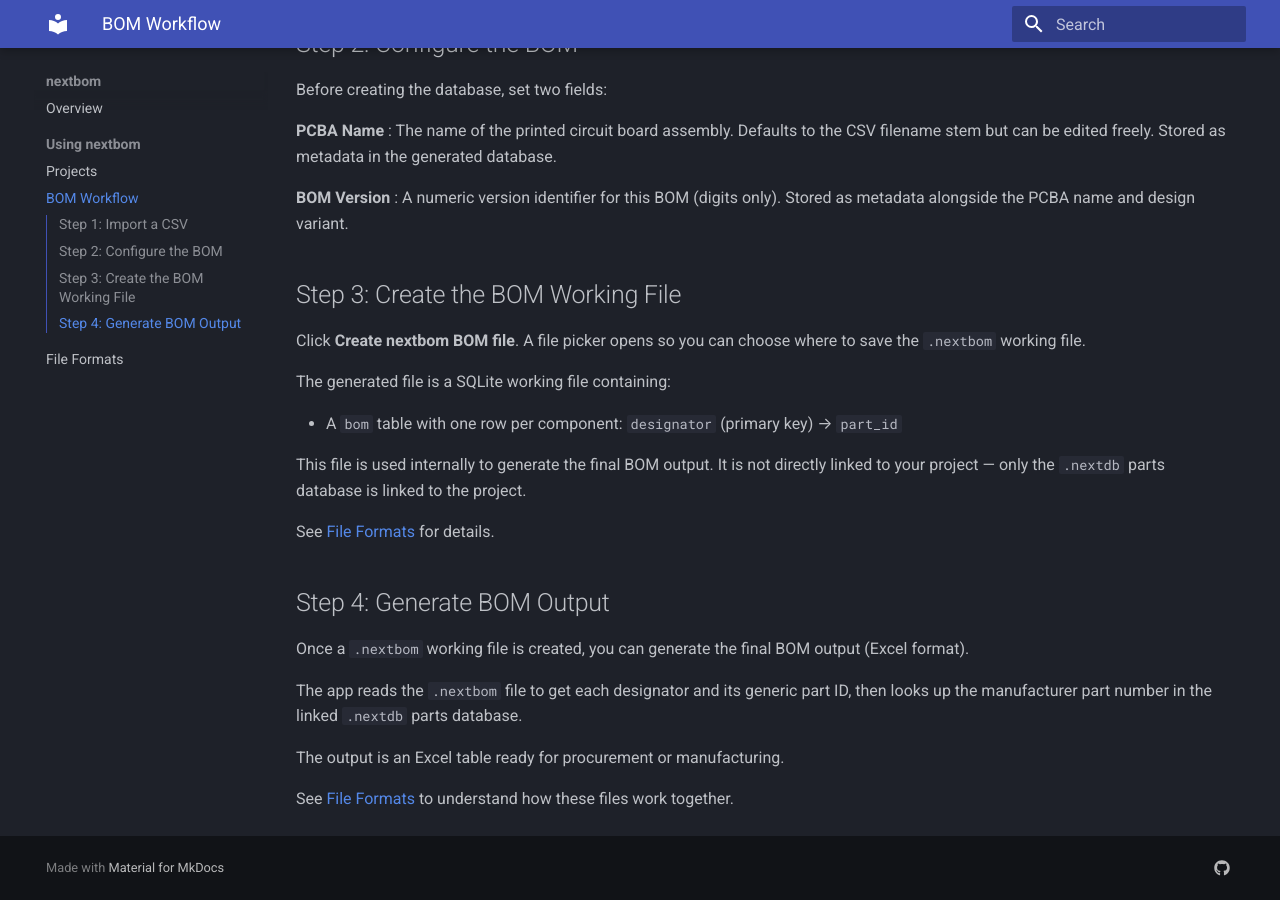
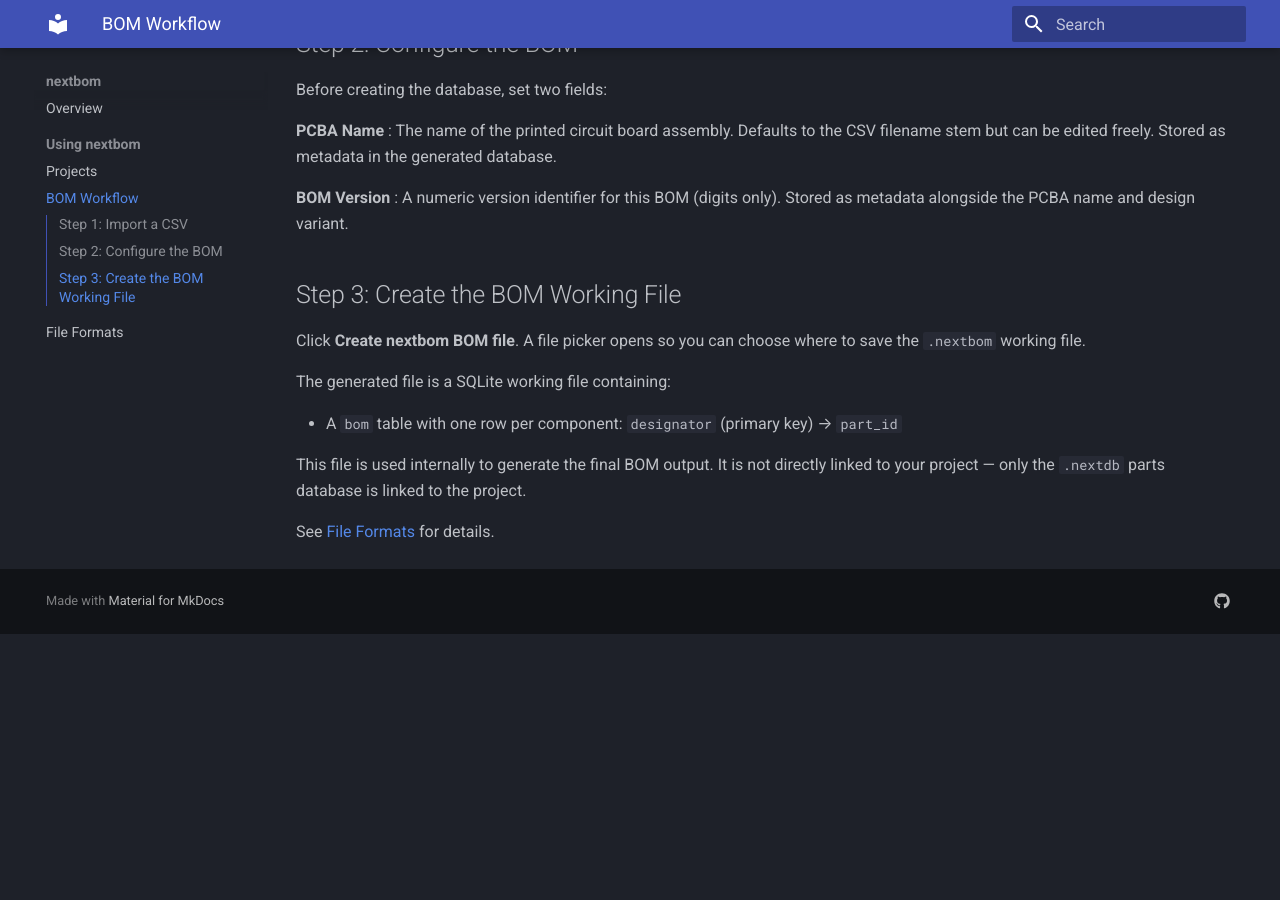
Before and after one commit to jakobgif/nextbom, an MkDocs documentation site: the page built from docs/workflow.md, in a window 1280 px wide and 900 px high, scrolled down 908 px. Built offline with MkDocs 1.6.1 and Material for MkDocs 9.7.7, drawn with Linux system fonts in a browser that asks for light colours; after the commit the page ends 1541 px from its top, so only the background shows below that.

Commit message:
commented out "Generate BOM Output" for now

```diff
--- a/docs/workflow.md
+++ b/docs/workflow.md
@@ -50,7 +50,7 @@
 
 See [File Formats](file-formats.md#nextbom-working-files) for details.
 
-## Step 4: Generate BOM Output
+<!-- ## Step 4: Generate BOM Output
 
 Once a `.nextbom` working file is created, you can generate the final BOM output (Excel format).
 
@@ -58,4 +58,4 @@
 
 The output is an Excel table ready for procurement or manufacturing.
 
-See [File Formats](file-formats.md) to understand how these files work together.
+See [File Formats](file-formats.md) to understand how these files work together. -->
```
